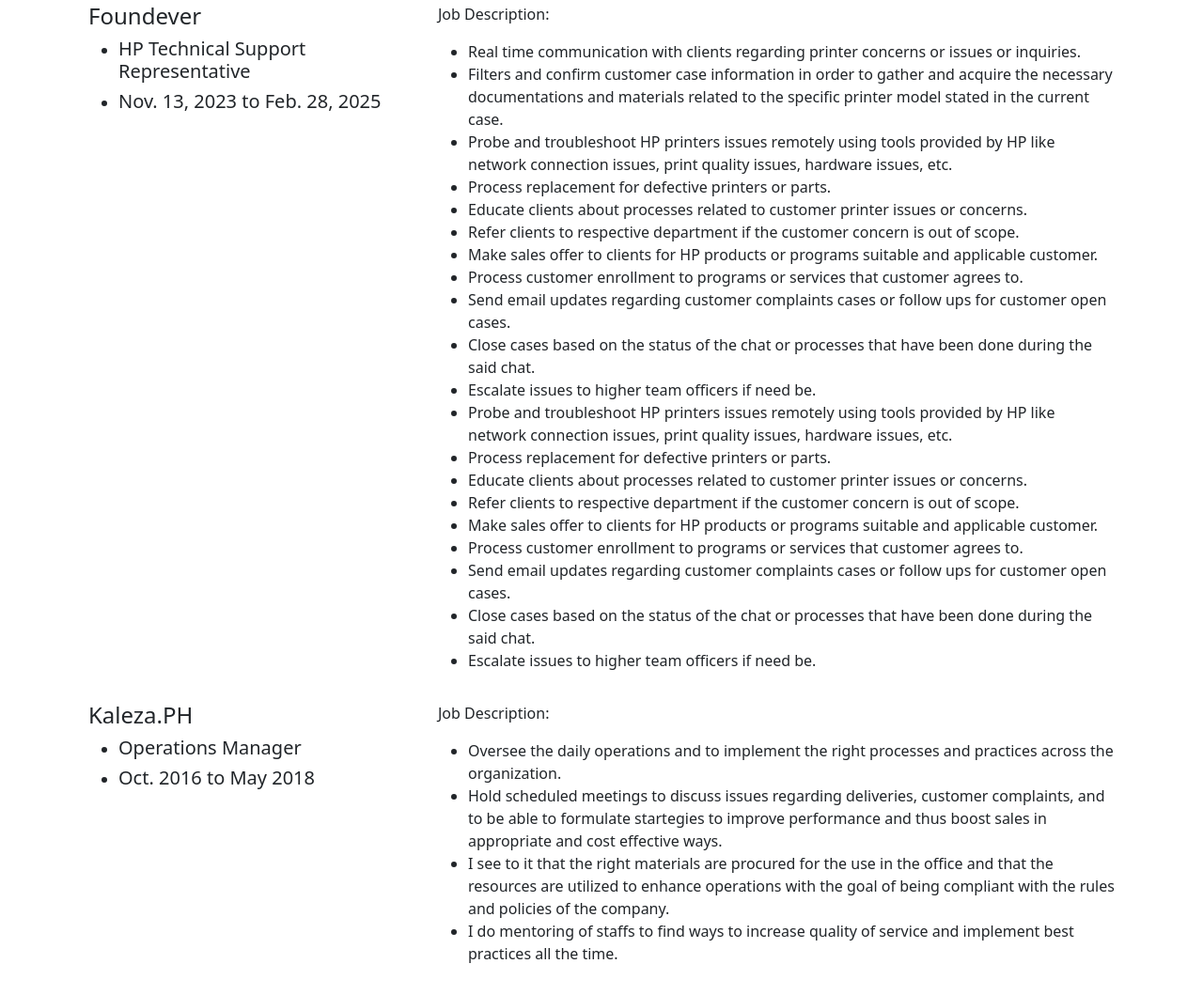
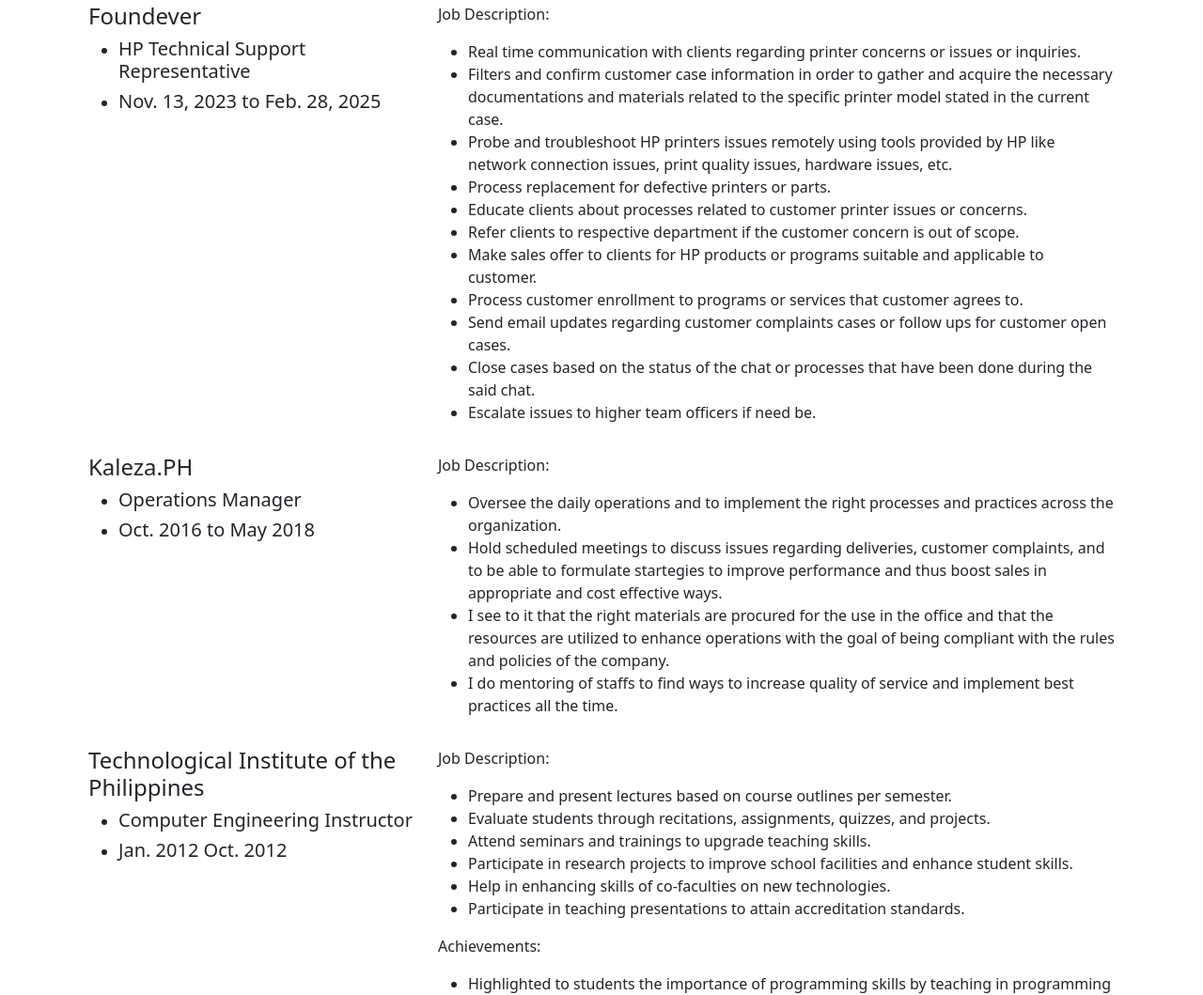
Before and after one commit to SalvadorUrsua/resume, a plain HTML site: page index.html in a window 1280 px wide. Shown: the part 1123-2182 px from the top of the page at 94% size. Drawn offline with nearby package versions, Linux system fonts and the light colour scheme.

Commit message:
Add files via upload

```diff
--- a/index.html
+++ b/index.html
@@ -124,26 +124,11 @@
                                     necessary documentations
                                     and materials related to the specific printer model stated in the current case.</li>
                                 <li>Probe and troubleshoot HP printers issues remotely using tools provided by HP like
-                                    network connection
-                                    issues, print quality issues, hardware issues, etc.</li>
+                                    network connection issues, print quality issues, hardware issues, etc.</li>
                                 <li>Process replacement for defective printers or parts.</li>
                                 <li>Educate clients about processes related to customer printer issues or concerns.</li>
                                 <li>Refer clients to respective department if the customer concern is out of scope.</li>
-                                <li>Make sales offer to clients for HP products or programs suitable and applicable
-                                    customer.</li>
-                                <li>Process customer enrollment to programs or services that customer agrees to.</li>
-                                <li>Send email updates regarding customer complaints cases or follow ups for customer
-                                    open cases.</li>
-                                <li>Close cases based on the status of the chat or processes that have been done during
-                                    the said chat.</li>
-                                <li>Escalate issues to higher team officers if need be.</li>
-                                <li>Probe and troubleshoot HP printers issues remotely using tools provided by HP like
-                                    network connection
-                                    issues, print quality issues, hardware issues, etc.</li>
-                                <li>Process replacement for defective printers or parts.</li>
-                                <li>Educate clients about processes related to customer printer issues or concerns.</li>
-                                <li>Refer clients to respective department if the customer concern is out of scope.</li>
-                                <li>Make sales offer to clients for HP products or programs suitable and applicable
+                                <li>Make sales offer to clients for HP products or programs suitable and applicable to
                                     customer.</li>
                                 <li>Process customer enrollment to programs or services that customer agrees to.</li>
                                 <li>Send email updates regarding customer complaints cases or follow ups for customer
```
